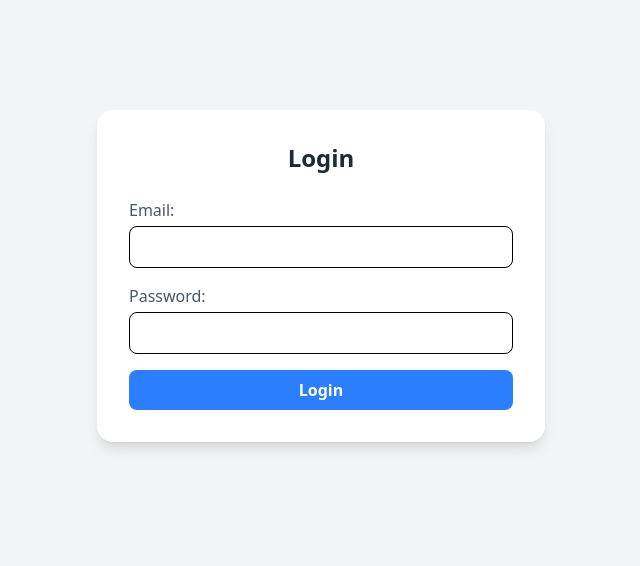
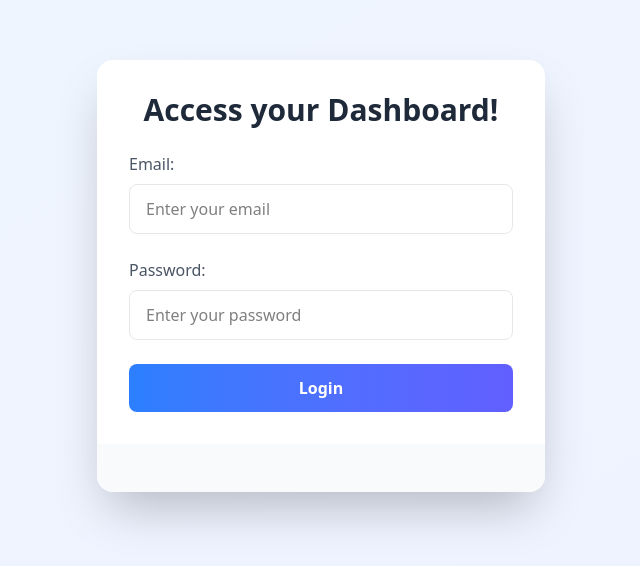
Before and after one commit to harshpatil96/Nanded-hackathon, a React (Vite) app: page / in a window 1280 px wide. Shown: the part 124-690 px from the top of the page, without its empty margins (319-959 px from the left). Built offline with nearby package versions, Linux system fonts and the light colour scheme; no server answers.

Commit message:
updated login page

```diff
--- a/src/components/Login.jsx
+++ b/src/components/Login.jsx
@@ -1,16 +1,19 @@
 import { useState } from "react";
+import { motion, AnimatePresence } from "framer-motion";
 import { signInWithEmailAndPassword } from "firebase/auth";
 import { doc, getDoc } from "firebase/firestore";
-import { auth, db } from "../firebase/firebaseConfig"; // Import Firebase setup
+import { auth, db } from "../firebase/firebaseConfig";
 
 const Login = () => {
   const [email, setEmail] = useState("");
   const [password, setPassword] = useState("");
   const [error, setError] = useState(null);
+  const [isLoading, setIsLoading] = useState(false);
 
   const handleLogin = async (e) => {
     e.preventDefault();
     setError(null);
+    setIsLoading(true);
 
     try {
       const userCredential = await signInWithEmailAndPassword(auth, email, password);
@@ -38,43 +41,101 @@ const Login = () => {
     } catch (error) {
       console.error("Login failed:", error.message);
       setError(error.message);
+    } finally {
+      setIsLoading(false);
     }
   };
 
   return (
-    <div className="flex justify-center items-center min-h-screen bg-gray-100">
-      <div className="bg-white shadow-lg rounded-2xl p-8 w-full max-w-md">
-        <h2 className="text-2xl font-semibold text-center text-gray-800 mb-6">Login</h2>
-        <form onSubmit={handleLogin} className="space-y-4">
-          <div>
-            <label className="block text-gray-600 font-medium">Email:</label>
+    <div className="flex justify-center items-center min-h-screen bg-gradient-to-br from-blue-50 to-indigo-50 p-4">
+      <motion.div
+        initial={{ opacity: 0, y: -50 }}
+        animate={{ opacity: 1, y: 0 }}
+        transition={{ duration: 0.5 }}
+        className="bg-white rounded-2xl shadow-2xl overflow-hidden w-full max-w-md"
+      >
+        <div className="p-8">
+          <motion.h2
+            initial={{ opacity: 0, y: -20 }}
+            animate={{ opacity: 1, y: 0 }}
+            transition={{ delay: 0.2, duration: 0.5 }}
+            className="text-3xl font-bold text-center text-gray-800 mb-6"
+          >
+            Access your Dashboard!
+          </motion.h2>
+          <form onSubmit={handleLogin} className="space-y-6">
+            <motion.div
+              initial={{ opacity: 0, x: -20 }}
+              animate={{ opacity: 1, x: 0 }}
+              transition={{ delay: 0.4, duration: 0.5 }}
+            >
+              <label className="block text-gray-600 font-medium mb-2">Email:</label>
               <input
                 type="email"
                 value={email}
                 onChange={(e) => setEmail(e.target.value)}
                 required
-              className="w-full px-4 py-2 mt-1 border rounded-lg focus:outline-none focus:ring-2 focus:ring-blue-400"
+                className="w-full px-4 py-3 border border-gray-200 rounded-lg focus:outline-none focus:ring-2 focus:ring-blue-500 focus:border-transparent transition-all duration-300"
+                placeholder="Enter your email"
               />
-          </div>
-          <div>
-            <label className="block text-gray-600 font-medium">Password:</label>
+            </motion.div>
+            <motion.div
+              initial={{ opacity: 0, x: -20 }}
+              animate={{ opacity: 1, x: 0 }}
+              transition={{ delay: 0.6, duration: 0.5 }}
+            >
+              <label className="block text-gray-600 font-medium mb-2">Password:</label>
               <input
                 type="password"
                 value={password}
                 onChange={(e) => setPassword(e.target.value)}
                 required
-              className="w-full px-4 py-2 mt-1 border rounded-lg focus:outline-none focus:ring-2 focus:ring-blue-400"
+                className="w-full px-4 py-3 border border-gray-200 rounded-lg focus:outline-none focus:ring-2 focus:ring-blue-500 focus:border-transparent transition-all duration-300"
+                placeholder="Enter your password"
               />
-          </div>
-          {error && <p className="text-red-500 text-sm text-center">{error}</p>}
-          <button
+            </motion.div>
+            <AnimatePresence>
+              {error && (
+                <motion.p
+                  initial={{ opacity: 0, y: -10 }}
+                  animate={{ opacity: 1, y: 0 }}
+                  exit={{ opacity: 0, y: -10 }}
+                  className="text-red-500 text-sm text-center"
+                >
+                  {error}
+                </motion.p>
+              )}
+            </AnimatePresence>
+            <motion.button
+              whileHover={{ scale: 1.05 }}
+              whileTap={{ scale: 0.95 }}
               type="submit"
-            className="w-full bg-blue-500 hover:bg-blue-600 text-white font-semibold py-2 rounded-lg transition duration-300"
+              disabled={isLoading}
+              className="w-full bg-gradient-to-r from-blue-500 to-indigo-500 text-white font-semibold py-3 rounded-lg hover:from-blue-600 hover:to-indigo-600 transition-all duration-300 flex items-center justify-center"
             >
-            Login
-          </button>
+              {isLoading ? (
+                <motion.div
+                  animate={{ rotate: 360 }}
+                  transition={{ duration: 1, repeat: Infinity, ease: "linear" }}
+                  className="w-6 h-6 border-2 border-white border-t-transparent rounded-full"
+                />
+              ) : (
+                "Login"
+              )}
+            </motion.button>
           </form>
         </div>
+        <motion.div
+          initial={{ opacity: 0, y: 20 }}
+          animate={{ opacity: 1, y: 0 }}
+          transition={{ delay: 0.8, duration: 0.5 }}
+          className="bg-gray-50 p-6 text-center"
+        >
+          <p className="text-gray-600">
+
+          </p>
+        </motion.div>
+      </motion.div>
     </div>
   );
 };
```
Also changed, not shown: src/index.css (line endings or trailing spaces). Lines whose indentation alone changed are shown as unchanged.
